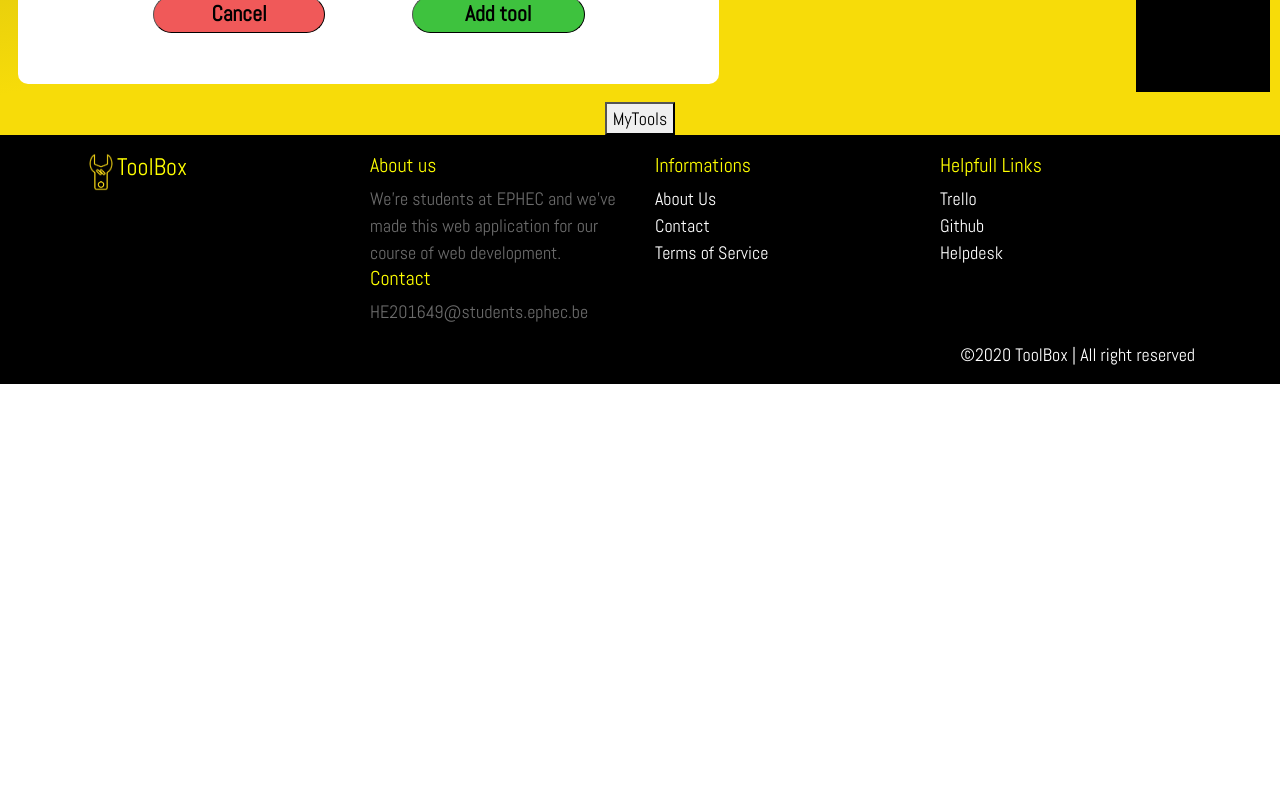
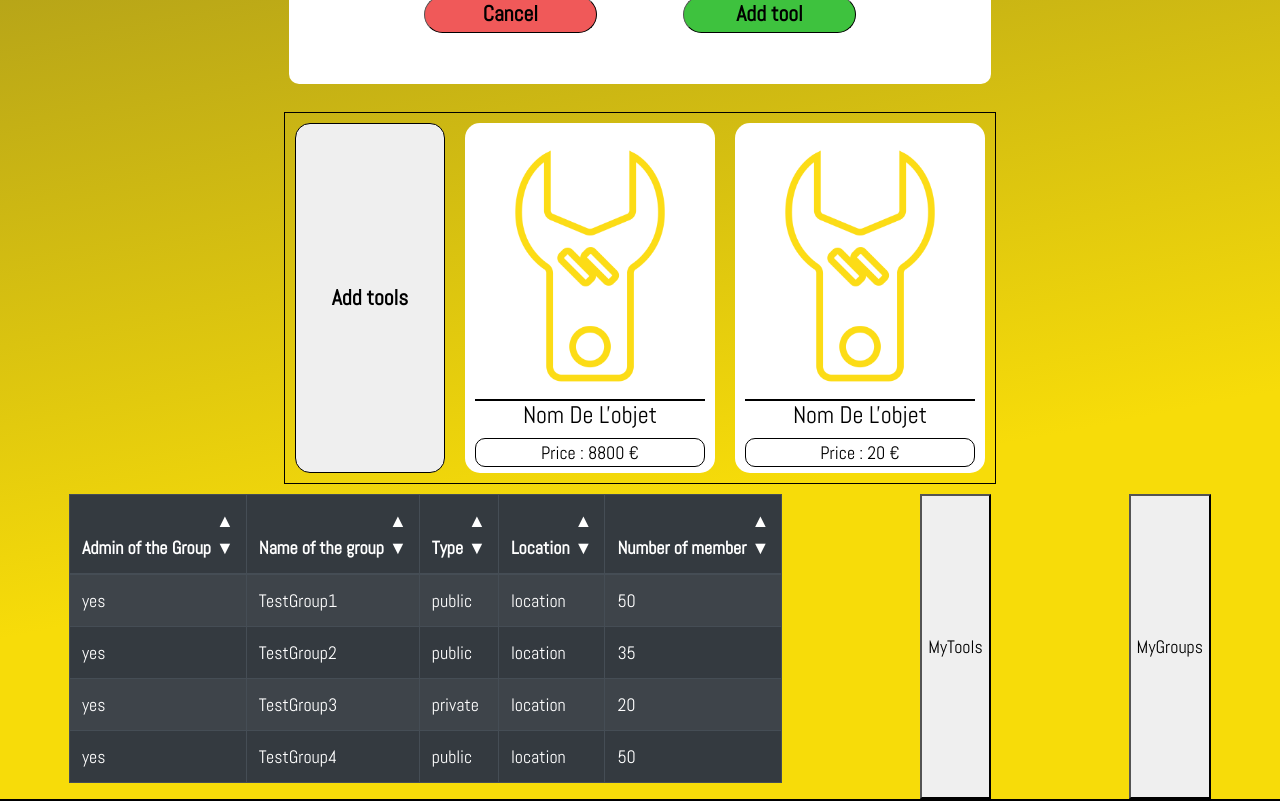
Before and after one commit to Altiimax/DevWebProject, a React (Create React App) app in the folder toolbox_website/toolbox_react/: page /profile in a window 1280 px wide. Shown: the part 1220-2021 px from the top of the page. Before the commit the page ends 1605 px from the top, so only its background shows below. Built offline with nearby package versions, Linux system fonts and the light colour scheme.

Commit message:
My Tool and My groups look and components
We need to make the communication with the api and resolve problem with document.getbyid!

```diff
--- a/toolbox_website/toolbox_react/src/components/MyGroups/MyGroups.css
+++ b/toolbox_website/toolbox_react/src/components/MyGroups/MyGroups.css
@@ -0,0 +1,13 @@
+.tableHead {
+  display: inline-block;
+  position: top;
+}
+
+.sortButtons {
+  display: inline-block;
+  margin-left: 5px;
+}
+.sortButtons span {
+  display: block;
+  color: white;
+}
--- a/toolbox_website/toolbox_react/src/components/MyGroups/MyGroups.js
+++ b/toolbox_website/toolbox_react/src/components/MyGroups/MyGroups.js
@@ -1,33 +1,91 @@
-import React, { Component } from "react";
+import React, { useState, useEffect } from "react";
 import { Table } from "react-bootstrap";
 import "./MyGroups.css";
 
-export default class MyGroups extends Component {
-  render() {
+function MyGroups(props) {
+  const [data] = useState(props.data);
+  let tabData = data;
+  let tabBody = "";
+  for (let i in data) {
+    let admin = "";
+    /* if (tabData.groupAdmin) {
+      admin = "Yes";
+    } else {
+      admin = "No";
+    }*/
+    tabBody +=
+      "<tr><td>yes</td><td>" +
+      tabData[i].id_groupName +
+      "</td><td>" +
+      tabData[i].groupType +
+      "</td><td>location</td><td>" +
+      tabData[i].groupRange +
+      "</td></tr>";
+  }
+  useEffect(() => {
+    document.getElementById("content").innerHTML = tabBody;
+  });
+
+  //pour le sort il faudrait refresh le component une fois sorted!
+  function compare(a, b) {
+    //if a & b are numbers
+    if (!isNaN(a) && !isNaN(b)) {
+      return a - b;
+    } //if a & b are strings
+    else {
+    }
+  }
+  function sortTab(col, sens, toSort) {
+    if ((col === 3) & (sens === "asc")) {
+      return compare();
+    }
+  }
   return (
     <div>
       <Table striped bordered hover variant="dark">
         <thead>
           <tr>
-              <th>Name of the group</th>
-              <th>Location</th>
-              <th>Number of member</th>
+            <th>
+              <span className="tableHead">Admin of the Group</span>
+              <div className="sortButtons">
+                <span onClick={sortTab(0, "asc", tabData)}>▲</span>
+                <span onClick={sortTab(0, "desc", tabData)}>▼</span>
+              </div>
+            </th>
+            <th>
+              <span className="tableHead">Name of the group</span>
+              <div className="sortButtons">
+                <span onClick={sortTab(0, "asc", tabData)}>▲</span>
+                <span onClick={sortTab(0, "desc", tabData)}>▼</span>
+              </div>
+            </th>
+            <th>
+              <span className="tableHead">Type</span>
+              <div className="sortButtons">
+                <span onClick={sortTab(1, "asc")}>▲</span>
+                <span onClick={sortTab(1, "desc")}>▼</span>
+              </div>
+            </th>
+            <th>
+              <span className="tableHead">Location</span>
+              <div className="sortButtons">
+                <span onClick={sortTab(2, "asc")}>▲</span>
+                <span onClick={sortTab(2, "desc")}>▼</span>
+              </div>
+            </th>
+            <th>
+              <span className="tableHead">Number of member</span>
+              <div className="sortButtons">
+                <span onClick={sortTab(3, "asc")}>▲</span>
+                <span onClick={sortTab(3, "desc")}>▼</span>
+              </div>
+            </th>
           </tr>
         </thead>
-          <tbody>
-            <tr>
-              <td>Test</td>
-              <td>Test</td>
-              <td>Test</td>
-            </tr>
-            <tr>
-              <td>Test</td>
-              <td>Test</td>
-              <td>Test</td>
-            </tr>
-          </tbody>
+        <tbody id="content"></tbody>
       </Table>
     </div>
   );
 }
-}
+
+export default MyGroups;
--- a/toolbox_website/toolbox_react/src/components/MyTools/MyTools.css
+++ b/toolbox_website/toolbox_react/src/components/MyTools/MyTools.css
@@ -1,13 +1,18 @@
 .oneTool {
-  background-color: black;
+  background-color: white;
   flex: auto;
-  width: 10vmax;
+  max-width: 250px;
+  min-width: 150px;
+  height: 350px;
   margin: 10px;
   padding: 10px;
+  border-radius: 15px;
+  transition: margin-top 0.5s;
 }
 
 .oneTool:hover {
-  background-color: red;
+  box-shadow: 5px 5px 10px black;
+  margin-top: 5px;
 }
 
 .imageTool {
@@ -15,6 +20,14 @@
 }
 
 .informTool {
-  border-top: white solid 2px;
+  border-top: black solid 2px;
   text-align: center;
+  color: black;
 }
+
+.priceTool {
+  color: black;
+  text-align: center;
+  border: black 1px solid;
+  border-radius: 10px;
+}
--- a/toolbox_website/toolbox_react/src/components/MyTools/MyTools.js
+++ b/toolbox_website/toolbox_react/src/components/MyTools/MyTools.js
@@ -4,7 +4,7 @@ import "./MyTools.css";
 
 function MyTools(props) {
   //pour les images il faudrait pouvoir les faire défiler onHover!!! Ici qu'une seule affichée..
-  const [image] = useState(props.img);
+  const [picture] = useState(props.picture);
   const [name] = useState(props.name);
   const [description] = useState(props.desc);
   const [price] = useState(props.price);
@@ -14,7 +14,7 @@ function MyTools(props) {
     <div className="oneTool">
       <div className="imageTool">
         <img
-          src={image}
+          src={picture}
           alt="--Image of the tool not found--"
           height="auto"
           width="100%"
--- a/toolbox_website/toolbox_react/src/pages/profile/Profile.css
+++ b/toolbox_website/toolbox_react/src/pages/profile/Profile.css
@@ -5,3 +5,34 @@
   flex-wrap: wrap;
   justify-content: space-around;
 }
+
+.myTools {
+  border: 1px solid black;
+  margin: 10px;
+  display: flex;
+}
+
+.addTools {
+  flex: auto;
+  max-width: 250px;
+  min-width: 150px;
+  height: 350px;
+  margin: 10px;
+  padding: 10px;
+  border-radius: 15px;
+  border: 1px solid black;
+  transition: margin-top 0.5s;
+  font-family: "Abel", sans-serif;
+  font-weight: bold;
+  font-size: 1.2em;
+  outline: none;
+}
+.addTools:hover {
+  box-shadow: 5px 5px 10px black;
+
+  outline: none;
+}
+.addTools:active {
+  background-color: grey;
+  outline: none;
+}
--- a/toolbox_website/toolbox_react/src/pages/profile/Profile.js
+++ b/toolbox_website/toolbox_react/src/pages/profile/Profile.js
@@ -15,6 +15,57 @@ import icon from "../../assets/toolBox_logo.png";
 class Profile extends Component {
   constructor(props) {
     super(props);
+    this.state = {
+      data: "",
+      data2: [
+        {
+          id_groupName: "TestGroup1",
+          groupType: "public",
+          groupDescription: null,
+          groupRange: 50,
+          id_town: 1,
+        },
+        {
+          id_groupName: "TestGroup2",
+          groupType: "public",
+          groupDescription: null,
+          groupRange: 35,
+          id_town: 2,
+        },
+        {
+          id_groupName: "TestGroup3",
+          groupType: "private",
+          groupDescription: null,
+          groupRange: 20,
+          id_town: 1,
+        },
+        {
+          id_groupName: "TestGroup4",
+          groupType: "public",
+          groupDescription: null,
+          groupRange: 50,
+          id_town: 1,
+        },
+      ],
+    };
+  }
+
+  getMyGroupsApi(id_pers) {
+    let endpoint = "/api/persons/1/groups";
+
+    let req = new apiRequest();
+    req.open("GET", `${endpoint}`);
+
+    req.addEventListener("readystatechange", function () {
+      if (this.readyState === 4) {
+        if (this.status === 200) {
+          let resp = JSON.parse(this.responseText);
+          console.log(resp);
+        }
+      }
+    });
+
+    req.send();
   }
 
   getMyToolsApi() {
@@ -86,10 +137,18 @@ class Profile extends Component {
         <section id="profile"></section>
         <AddTools />
         <CreateGroup />
-        <MyGroups />
-        <MyTools img={icon} name="trorororo" price="8800" />
-        <div className="myTools"></div>
+        <span className="myTools">
+          <button className="addTools" onClick={console.log("ajouter")}>
+            Add tools
+          </button>
+          <MyTools picture={icon} name="Nom De L'objet" price="8800" />
+          <MyTools picture={icon} name="Nom De L'objet" price="20" />
+        </span>
+        <span className="myGroups">
+          <MyGroups data={this.state.data2} />
+        </span>
         <button onClick={this.getMyToolsApi}>MyTools</button>
+        <button onClick={this.getMyGroupsApi}>MyGroups</button>
       </div>
     );
   }
```
Also changed, not shown: toolbox_website/toolbox_react/src/components/Sign/Form.css (+3 -4 lines). Lines whose indentation alone changed are shown as unchanged.
